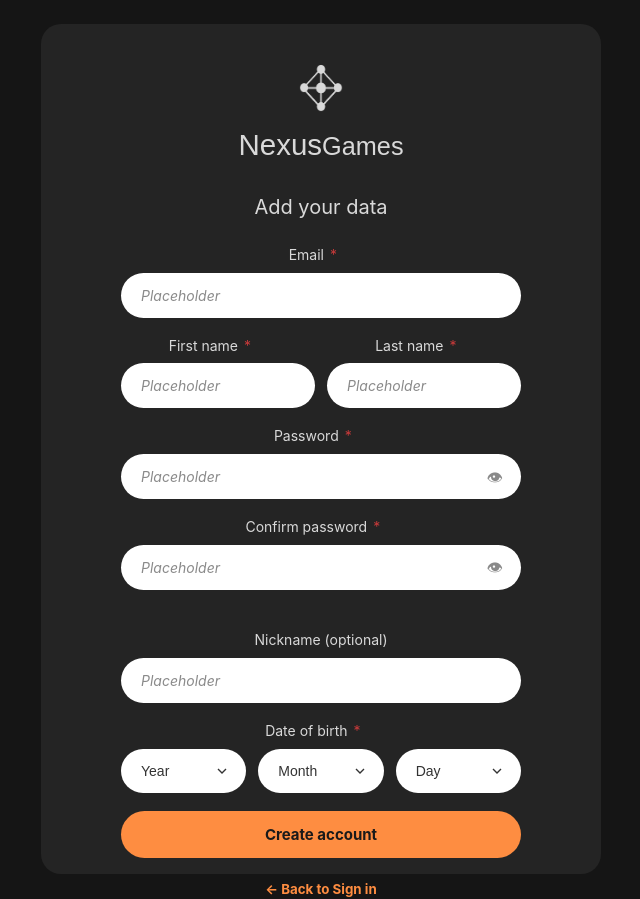
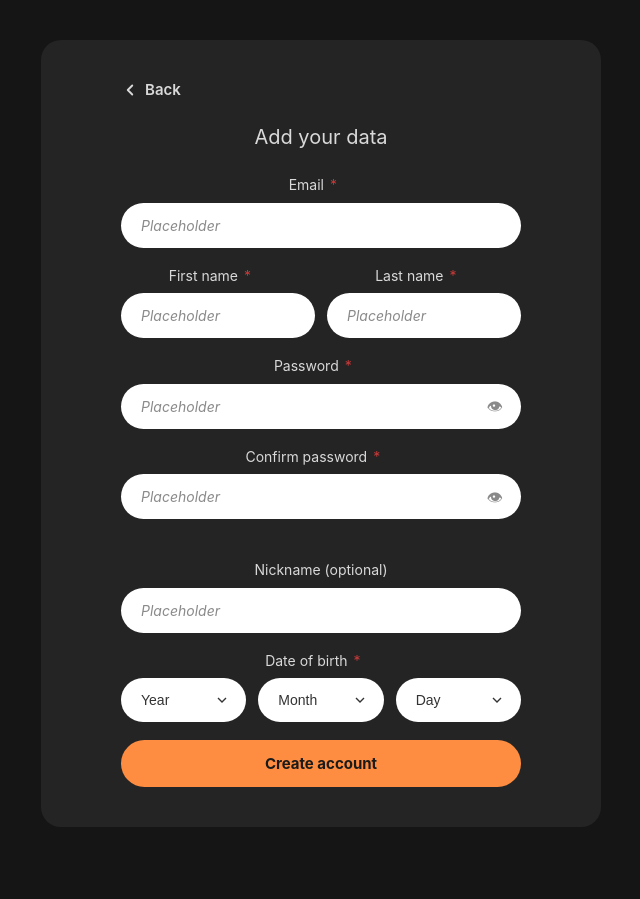
Before and after one commit to Vespetxe/TpInterfaces, a plain HTML site: page tp2/index.html in a window 1280 px wide. Both pictures are taken after typing "name@example.com", "Sample123" into the empty fields and a click on the button "Create account". Shown: the whole page, without its empty margins (319-959 px from the left). After the commit the page ends 867 px from the top, so only its background shows below. Drawn offline with Linux system fonts and the light colour scheme; a web font is replaced by a local one.

Commit message:
arreglos en register

```diff
--- a/tp2/css/login.css
+++ b/tp2/css/login.css
@@ -5,7 +5,8 @@
     display: flex;
     align-items: center;
     justify-content: center;
-    padding: 24px;
+    padding: 40px 24px;
+    overflow-y: auto;
 }
 
 .auth-card {
@@ -14,7 +15,6 @@
     padding: 40px 80px;
     width: 100%;
     max-width: 560px;
-    height: 850px;
     text-align: center;
 }
 
@@ -204,3 +204,15 @@
 .valid-check.show {
     opacity: 1;
 }
+
+.back-link {
+    display: flex;
+    align-items: center;
+    gap: 6px;
+    color: var(--color-text);
+    font-size: 15px;
+    font-weight: 600;
+    margin-bottom: 24px;
+    text-align: left;
+}
+.back-link:hover { color: var(--color-primary); }
--- a/tp2/index.html
+++ b/tp2/index.html
@@ -15,10 +15,12 @@
 <div class="auth-wrapper">
     <div class="auth-card">
 
-        <div class="logo-icon">
-            <img src="assets/img/LogoNexus.png" alt="Nexus Games Logo" width="48" height="48">
+        <div class="auth-brand" id="authBrand">
+            <div class="logo-icon">
+                <img src="assets/img/LogoNexus.png" alt="Nexus Games Logo" width="48" height="48">
+            </div>
+            <div class="wordmark"><span class="nexus">Nexus</span><span class="games">Games</span></div>
         </div>
-        <div class="wordmark"><span class="nexus">Nexus</span><span class="games">Games</span></div>
 
         <!-- LOGIN -->
         <form id="loginForm">
@@ -62,6 +64,10 @@
 
         <!-- REGISTER -->
         <form id="registerForm">
+            <button type="button" id="showLogin" class="back-link">
+                <svg width="18" height="18" viewBox="0 0 24 24" fill="none" stroke="currentColor" stroke-width="2.5" stroke-linecap="round" stroke-linejoin="round"><polyline points="15 18 9 12 15 6"></polyline></svg>
+                Back
+            </button>
             <h1>Add your data</h1>
 
             <div class="field">
@@ -112,7 +118,6 @@
             </div>
 
             <button type="submit" class="btn-create">Create account</button>
-            <p class="switch-text"><button type="button" id="showLogin" style="color:var(--color-primary);font-weight:700;">← Back to Sign in</button></p>
         </form>
 
     </div>
--- a/tp2/js/login.js
+++ b/tp2/js/login.js
@@ -1,3 +1,4 @@
+const authBrand = document.getElementById('authBrand');
 const loginForm = document.getElementById('loginForm');
 const registerForm = document.getElementById('registerForm');
 const showRegister = document.getElementById('showRegister');
@@ -12,12 +13,14 @@ const emailPattern = /^[^\s@]+@[^\s@]+\.[^\s@]+$/;
 showRegister.addEventListener('click', () => {
     loginForm.style.display = 'none';
     registerForm.style.display = 'block';
+    authBrand.style.display = 'none';
 });
 
 // Vuelve del formulario de registro al de inicio de sesión.
 showLogin.addEventListener('click', () => {
     registerForm.style.display = 'none';
     loginForm.style.display = 'block';
+    authBrand.style.display = 'block';
 });
 
 // Evita el envío tradicional y lleva a la página principal.
```
